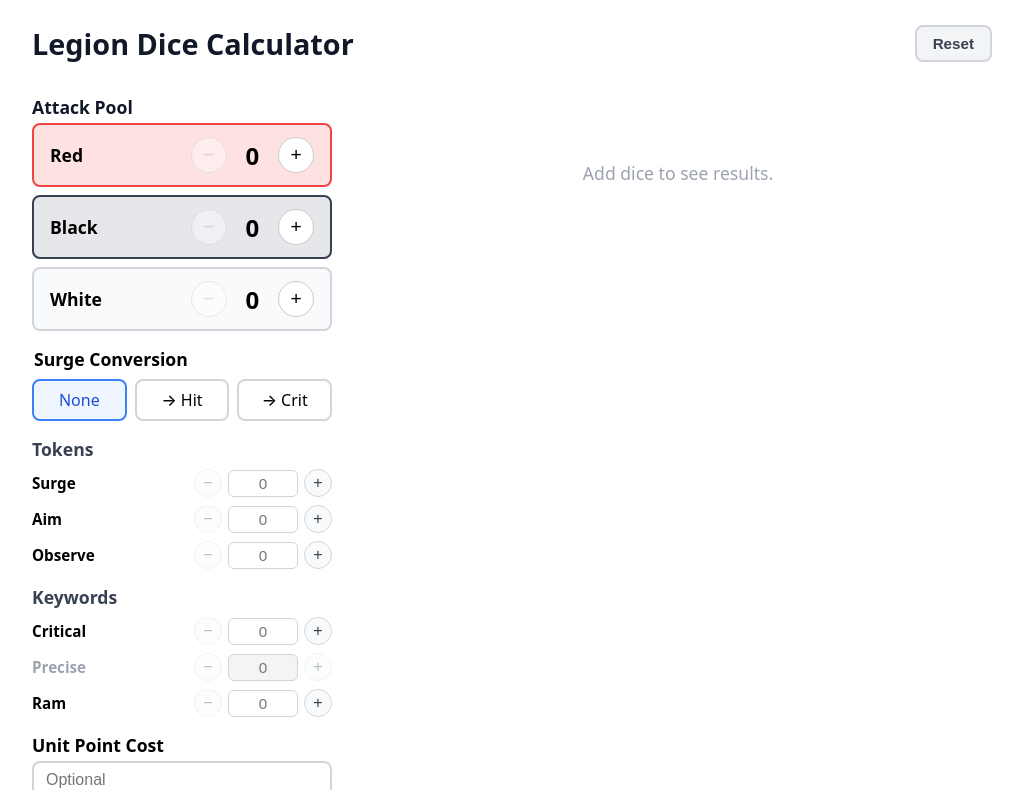
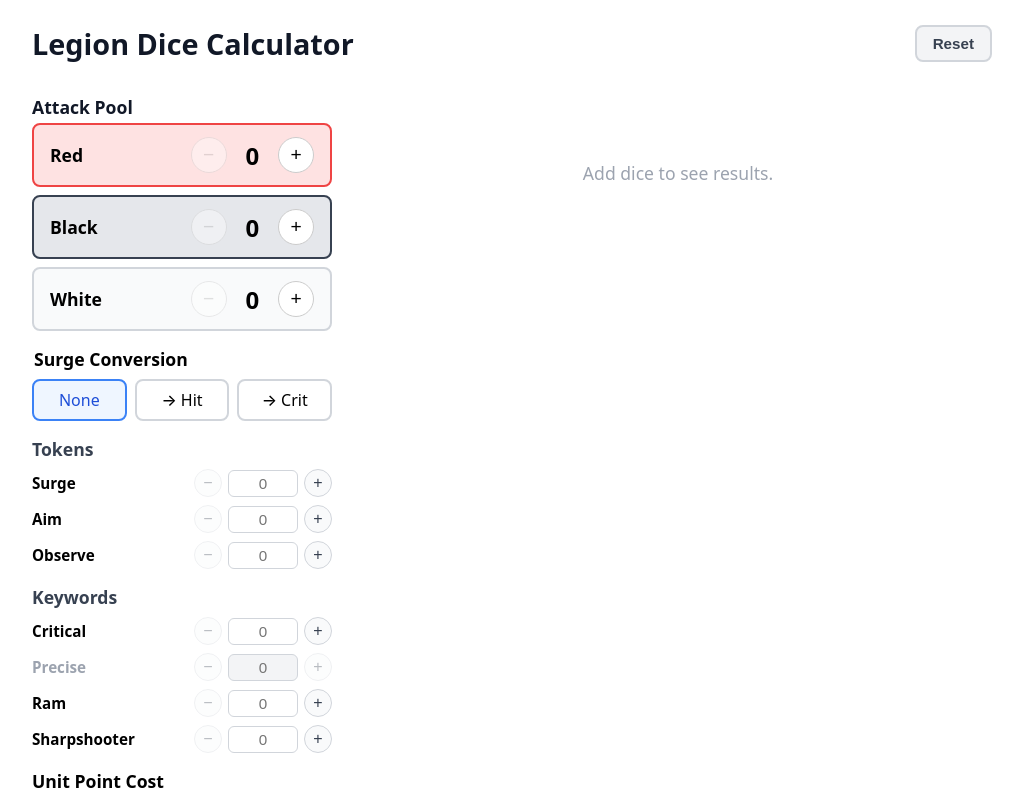
Before and after one commit to dankraus/sw-legion-dice, a React (Vite) app: page / in a window 1280 px wide. Shown: the top 790 px of the page, without its empty margins (128-1151 px from the left). Built offline with nearby package versions, Linux system fonts and the light colour scheme.

Commit message:
feat(ui): add Sharpshooter X keyword input and wire to wounds
Made-with: Cursor

```diff
--- a/src/App.tsx
+++ b/src/App.tsx
@@ -27,6 +27,7 @@ function App() {
   const [observeTokens, setObserveTokens] = useState<string>('');
   const [preciseX, setPreciseX] = useState<string>('');
   const [ramX, setRamX] = useState<string>('');
+  const [sharpshooterX, setSharpshooterX] = useState<string>('');
   const [pointCost, setPointCost] = useState<string>('');
   const [defenseDieColor, setDefenseDieColor] = useState<DefenseDieColor>('red');
   const [defenseSurge, setDefenseSurge] = useState<DefenseSurgeConversion>('none');
@@ -41,6 +42,7 @@ function App() {
   const observeTokensNum = observeTokens === '' ? 0 : Math.max(0, Math.floor(Number(observeTokens)) || 0);
   const preciseXNum = preciseX === '' ? 0 : Math.max(0, Math.floor(Number(preciseX)) || 0);
   const ramXNum = ramX === '' ? 0 : Math.max(0, Math.floor(Number(ramX)) || 0);
+  const sharpshooterXNum = sharpshooterX === '' ? 0 : Math.max(0, Math.floor(Number(sharpshooterX)) || 0);
   const defenseSurgeTokensNum =
     defenseSurgeTokens === '' ? 0 : Math.max(0, Math.floor(Number(defenseSurgeTokens)) || 0);
   const dodgeTokensNum = dodgeTokens === '' ? 0 : Math.max(0, Math.floor(Number(dodgeTokens)) || 0);
@@ -68,9 +70,10 @@ function App() {
         dodgeTokensNum,
         outmaneuver,
         defenseSurgeTokensNum,
-        cover
+        cover,
+        sharpshooterXNum
       ),
-    [results, defenseDieColor, defenseSurge, dodgeTokensNum, outmaneuver, defenseSurgeTokensNum, cover]
+    [results, defenseDieColor, defenseSurge, dodgeTokensNum, outmaneuver, defenseSurgeTokensNum, cover, sharpshooterXNum]
   );
 
   const totalDice = pool.red + pool.black + pool.white;
@@ -85,6 +88,7 @@ function App() {
     setObserveTokens('');
     setPreciseX('');
     setRamX('');
+    setSharpshooterX('');
     setPointCost('');
     setDefenseDieColor('red');
     setDefenseSurge('none');
@@ -167,6 +171,13 @@ function App() {
             value={ramX}
             onChange={setRamX}
             title="Convert up to X dice to crits after rerolls (blanks first, then hits)"
+          />
+          <NumberInputWithControls
+            id="sharpshooter-x"
+            label="Sharpshooter"
+            value={sharpshooterX}
+            onChange={setSharpshooterX}
+            title="Reduce cover: 1 = heavy→light, light→none; 2 = heavy/light→none"
           />
           <div className="app__point-cost">
             <label htmlFor="point-cost">Unit Point Cost</label>
```
